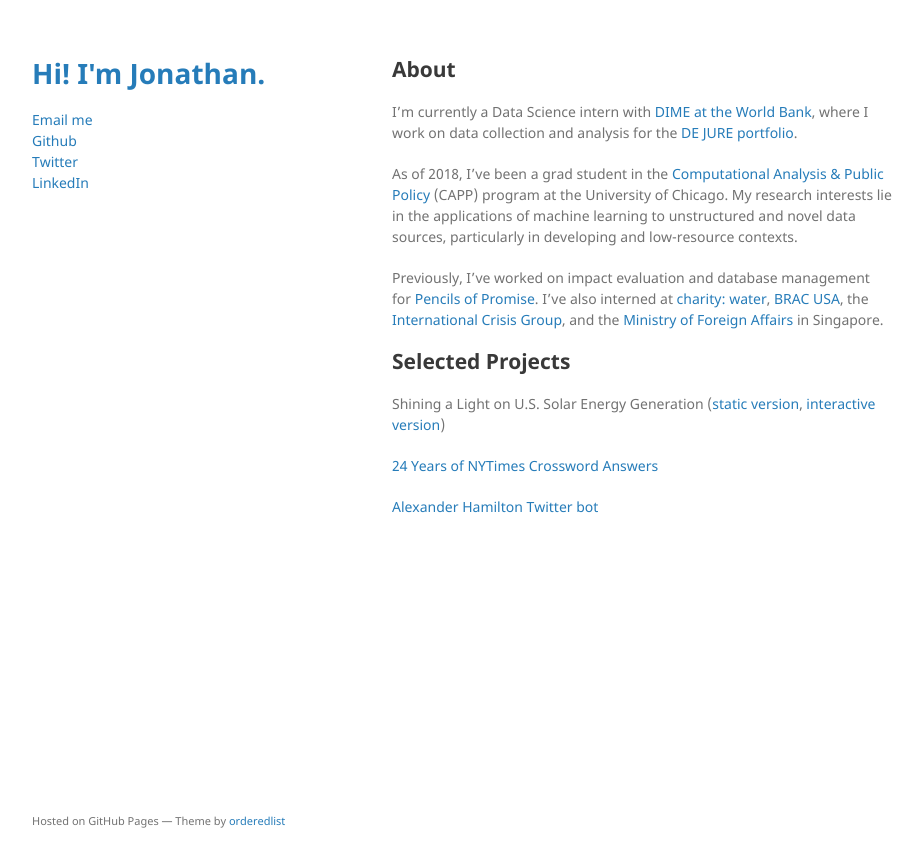
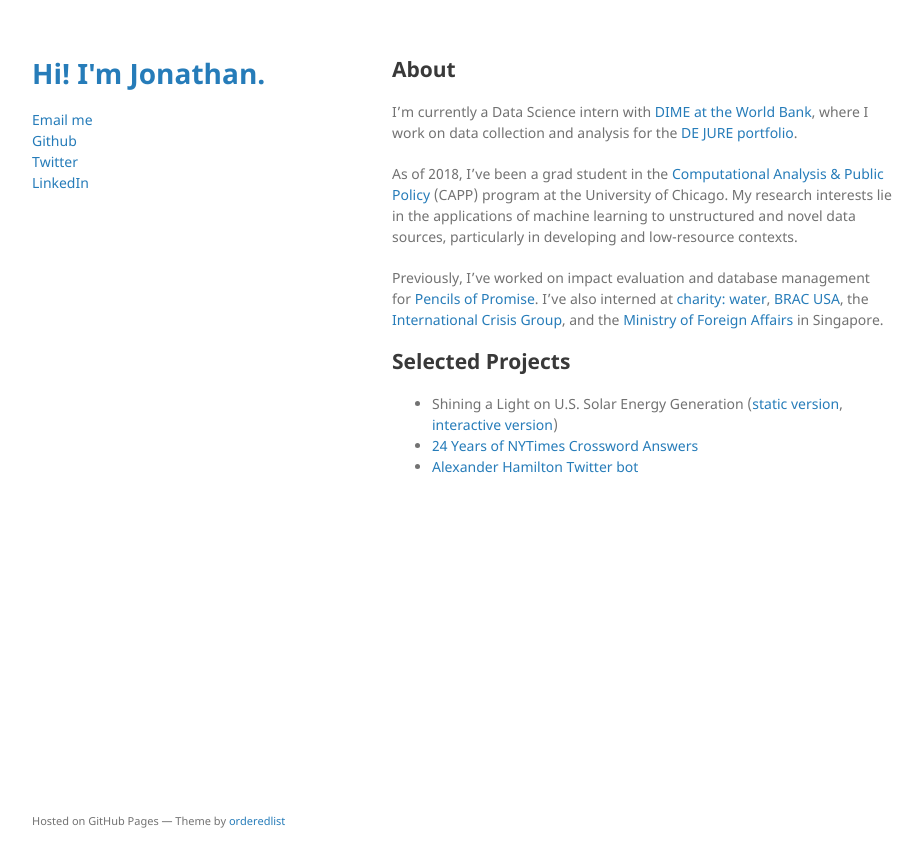
Before and after one commit to jtanwk/jtanwk.github.io, a Jekyll site: the page built from index.md, in a window 1280 px wide. Shown: the top 867 px of the page, without its empty margins (178-1101 px from the left). Built offline with Jekyll 4.4.1, drawn with Linux system fonts in a browser that asks for light colours; our own code applies the rules of GitHub Pages for plain Markdown files; the repository's description, which GitHub fills in, is left out.

Commit message:
formatted projects

```diff
--- a/index.md
+++ b/index.md
@@ -8,8 +8,6 @@ Previously, I've worked on impact evaluation and database management for [Pencil
 
 ## Selected Projects
 
-Shining a Light on U.S. Solar Energy Generation ([static version](https://jtanwk.github.io/us-solar), [interactive version](https://jtanwk.github.io/us-solar-d3/))
-
-[24 Years of NYTimes Crossword Answers](https://jtanwk.github.io/nytcrossword/)
-
-[Alexander Hamilton Twitter bot](https://github.com/jtanwk/alhambot)
+- Shining a Light on U.S. Solar Energy Generation ([static version](https://jtanwk.github.io/us-solar), [interactive version](https://jtanwk.github.io/us-solar-d3/))
+- [24 Years of NYTimes Crossword Answers](https://jtanwk.github.io/nytcrossword/)
+- [Alexander Hamilton Twitter bot](https://github.com/jtanwk/alhambot)
```
